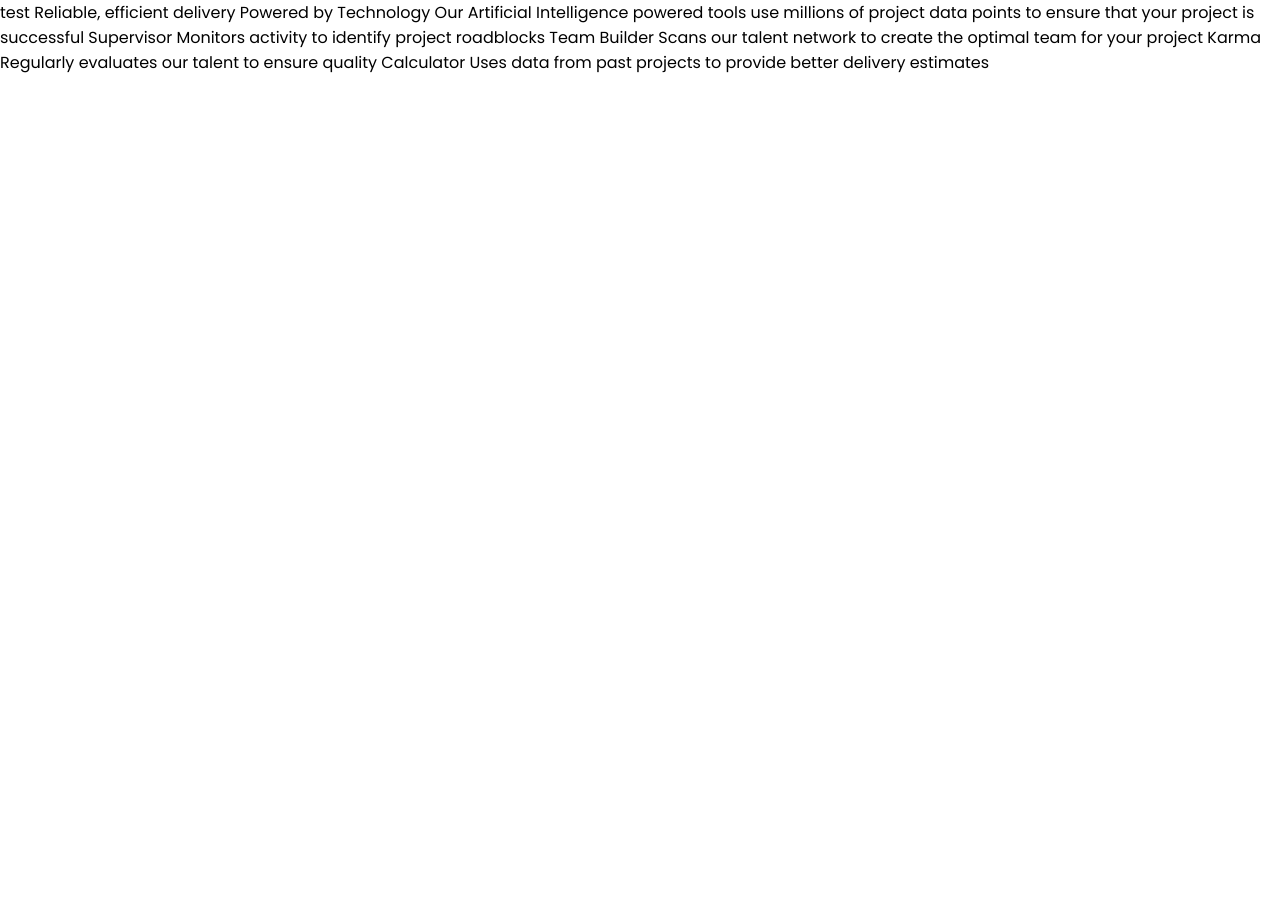
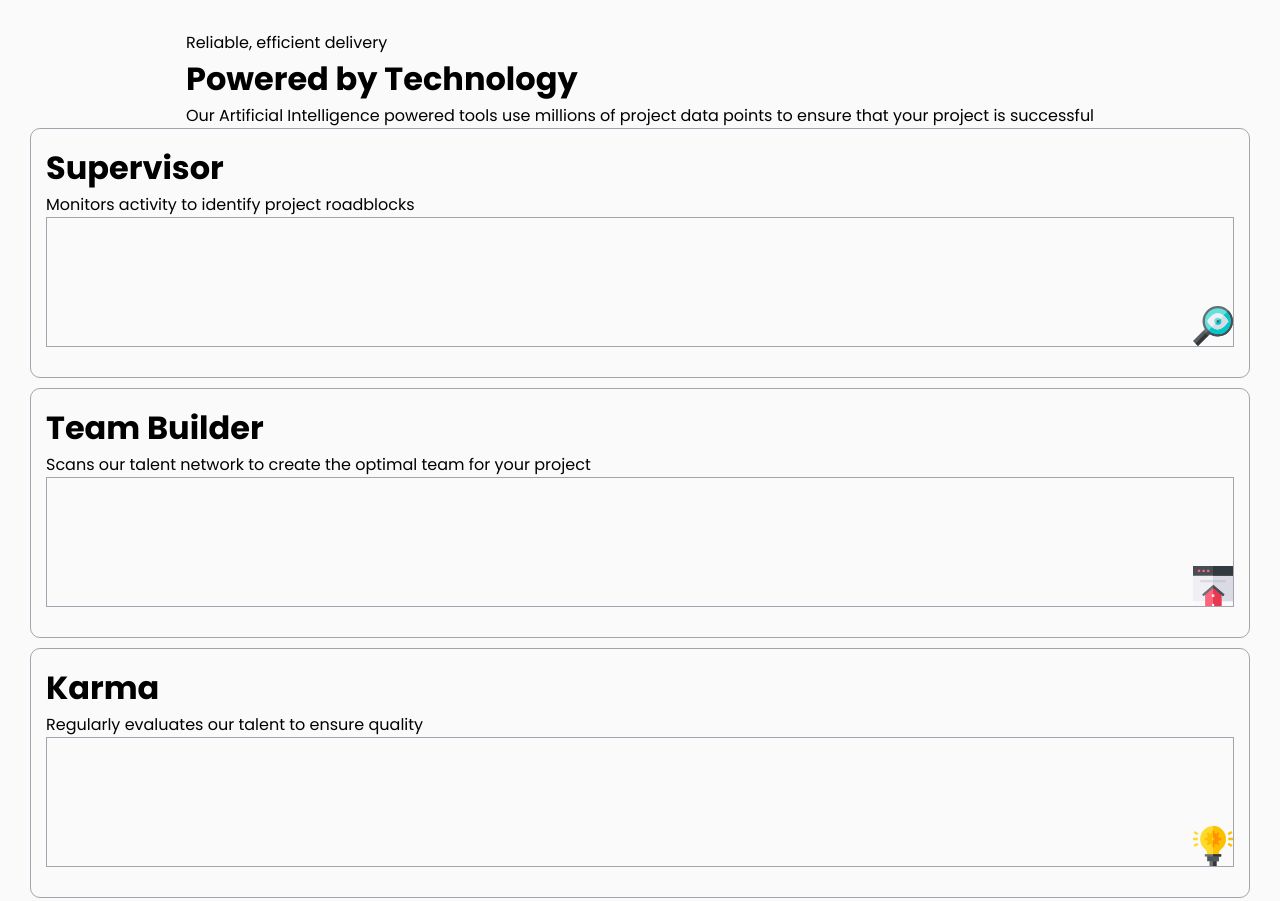
Before and after one commit to MamunAG/FM-four-card-feature-section, a plain HTML site: page index.html in a window 1280 px wide. Shown: the top 901 px of the page. Before the commit the page ends 800 px from the top, so only its background shows below. Drawn offline with Linux system fonts and the light colour scheme.

Commit message:
html done

```diff
--- a/index.html
+++ b/index.html
@@ -23,13 +23,47 @@
 
     <title>Frontend Mentor | Four card feature section</title>
   </head>
-  <body>test
-    Reliable, efficient delivery Powered by Technology Our Artificial
-    Intelligence powered tools use millions of project data points to ensure
-    that your project is successful Supervisor Monitors activity to identify
-    project roadblocks Team Builder Scans our talent network to create the
-    optimal team for your project Karma Regularly evaluates our talent to ensure
-    quality Calculator Uses data from past projects to provide better delivery
-    estimates
+  <body>
+    <div class="header">
+      <p>Reliable, efficient delivery</p>
+      <h1>Powered by Technology</h1>
+      <p>
+        Our Artificial Intelligence powered tools use millions of project data points to ensure that your project is successful
+      </p>
+    </div>
+    <div class="main">
+      <div class="card">
+        <h1>Supervisor</h1>
+        <p>Monitors activity to identify
+    project roadblocks</p>
+        <div class="icon-container">
+           <img src="images/icon-supervisor.svg" alt="icon" width="500" height="600">
+        </div>
+      </div>
+      <div class="card">
+        <h1>Team Builder</h1>
+        <p>Scans our talent network to create the
+    optimal team for your project</p>
+        <div class="icon-container">
+           <img src="images/icon-team-builder.svg" alt="icon" width="500" height="600">
+        </div>
+      </div>
+      <div class="card">
+        <h1>Karma</h1>
+        <p>Regularly evaluates our talent to ensure
+    quality</p>
+        <div class="icon-container">
+           <img src="images/icon-karma.svg" alt="icon" width="500" height="600">
+        </div>
+      </div>
+      <div class="card">
+        <h1>Calculator</h1>
+        <p>Uses data from past projects to provide better delivery estimates</p>
+        <div class="icon-container">
+           <img src="images/icon-calculator.svg" alt="icon" width="500" height="600">
+        </div>
+      </div>
+    </div>
+
   </body>
 </html>
--- a/style.css
+++ b/style.css
@@ -21,6 +21,7 @@
     padding: 0px;
     list-style: none;
     text-decoration: none;
+    box-sizing: border-box;
 }
 
 html,
@@ -34,4 +35,39 @@ body {
     display: flex;
     justify-content: center;
     align-items: center;
+    flex-direction: column;
+    padding: 30px;
+    background-color: var(--VeryLightGray);
 }
+
+.main{
+    display: flex;
+    justify-content: center;
+    align-items: center;
+    flex-direction: column;
+    width: 100%;
+}
+
+.main .card{
+  width: 100%;
+  height: 250px;
+  padding: 15px;
+  border-radius: 10px;
+  margin-bottom: 10px;
+  border:1px solid var(--GrayishBlue);
+}
+.main .card div{
+  width: 100%;
+  height: 130px;
+  /* text-align: right; */
+  position: relative;
+  border:1px solid var(--GrayishBlue);
+}
+
+.main .card div img{
+  max-width: 40px;
+  max-height: 40px;
+  position: absolute;
+  right: 0px;
+  bottom: 0px;
+}
```
